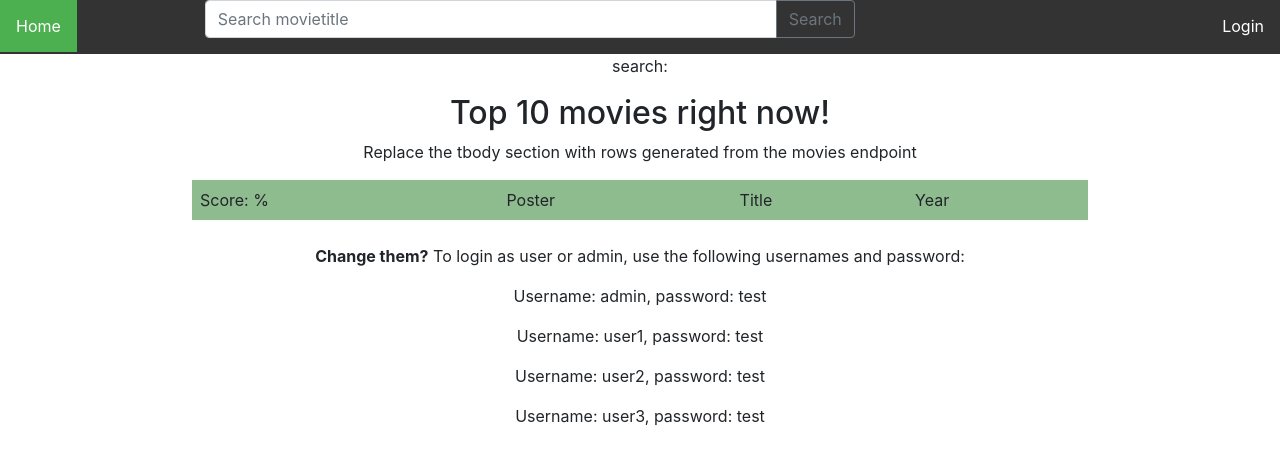
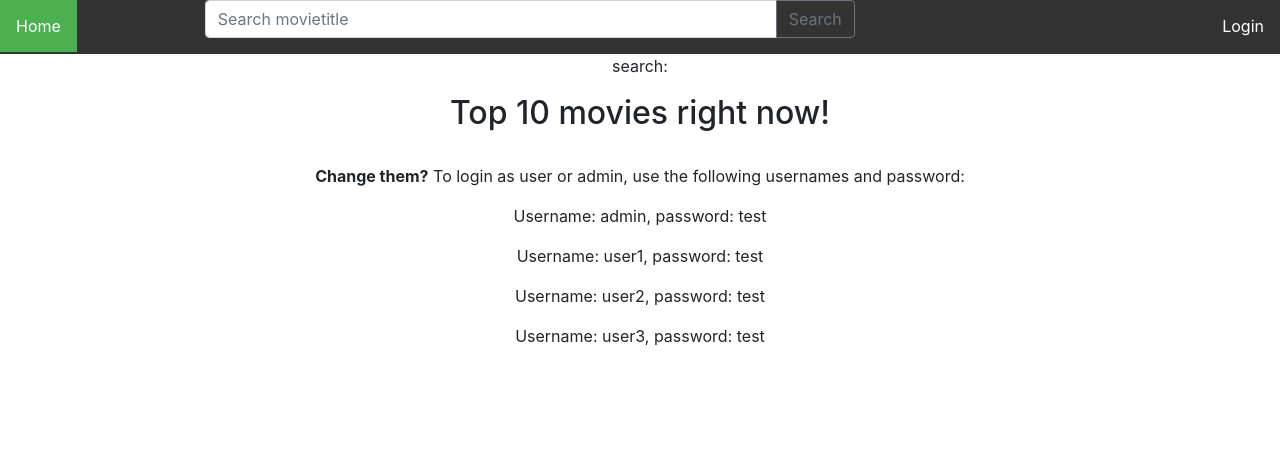
Before and after one commit to Gold-ish/SemesterProjekt_frontend, a React (Create React App) app: page / in a window 1280 px wide. Shown: the top 464 px of the page. Built offline with nearby package versions, Linux system fonts and the light colour scheme.

Commit message:
search function and list works

```diff
--- a/src/Header.js
+++ b/src/Header.js
@@ -20,7 +20,6 @@ export function Header({
 	const onChange = (evt) => {
 		evt.preventDefault();
 		setSearch(evt.target.value);
-		console.log(search);
 	};
 	return (
 		<ul className="header">
--- a/src/Home.js
+++ b/src/Home.js
@@ -1,13 +1,18 @@
-import React from "react";
+import React, { useState, useEffect } from "react";
 import TopTenMovies from "./topTenMovies";
 import facade from "./apiFacade";
+import URLS from "./Settings";
 
 export function Home({ searchResult }) {
+
+
 	return (
 		<div>
 			<p>search: {searchResult}</p>
+			{(searchResult.length > 0) && (FecthSearchData())}
+
 			<h2>Top 10 movies right now!</h2>
-			<TopTenMovies />
+
 
 			<br />
 			<p>
@@ -21,3 +26,17 @@ export function Home({ searchResult }) {
 		</div>
 	);
 }
+
+function FecthSearchData() {
+	const [dataFromServer, setDataFromServer] = useState("Loading...");
+	useEffect(() => {
+		facade.fetchData(URLS.Search("star", "1")).then((data) => setDataFromServer(data));
+	}, []);
+
+	return (
+		<React.Fragment>
+			{(dataFromServer.movieDTOs !== undefined) && <TopTenMovies movies={dataFromServer.movieDTOs} />}
+		</React.Fragment>
+
+	);
+}
--- a/src/topTenMovies.js
+++ b/src/topTenMovies.js
@@ -1,21 +1,40 @@
 import React from "react";
+import Table from "react-bootstrap/Table";
+
+
 
 const TopTenTable = ({ movies }) => {
+
+	function makeTable() {
+		return (
+			<Table striped bordered hover>
+				<thead>
+					<tr>
+						<th>Score: %</th>
+						<th>Poster</th>
+						<th>Title </th>
+						<th>Year</th>
+					</tr>
+				</thead>
+				<tbody>
+					{movies.map(movie => {
+						return (
+							<tr key={movie.imdbID}>
+								<td>{"100%"}</td>
+								<td><img src={movie.Poster} alt={movie.Title} width="200" /></td>
+								<td>{movie.Title}</td>
+								<td>{movie.Year}</td>
+							</tr>
+						)
+					}
+					)}
+				</tbody>
+			</Table>);
+	}
+
 	return (
 		<div>
-			<p>
-				Replace the tbody section with rows generated from the movies endpoint
-			</p>
-			<table className="topTenTable">
-				<tbody>
-					<tr>
-						<td>Score: %</td>
-						<td>Poster</td>
-						<td>Title</td>
-						<td>Year</td>
-					</tr>
-				</tbody>
-			</table>
+			{makeTable()}
 		</div>
 	);
 };
```
